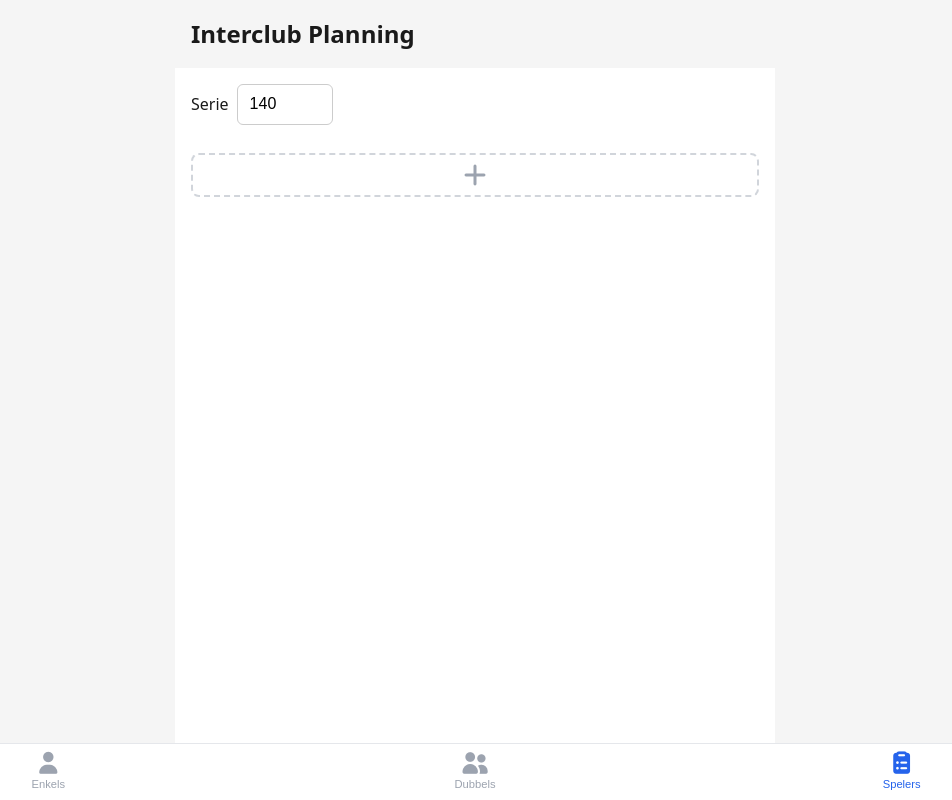
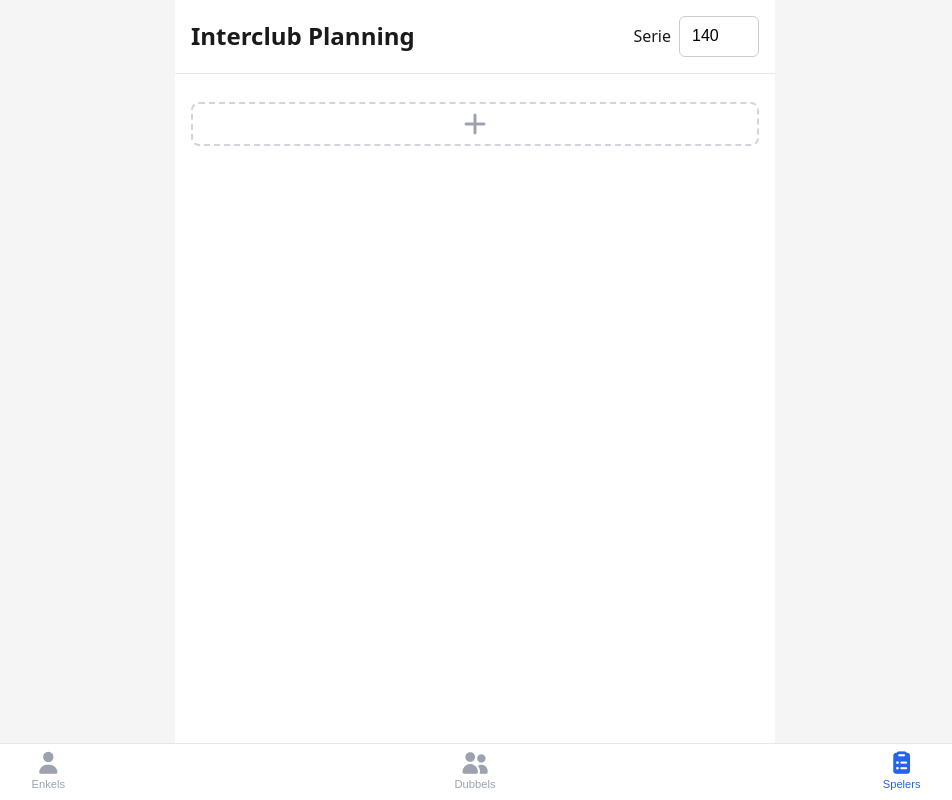
Before and after one commit to michelgrootjans/interclub-opstelling, a website built with Vite: page index.html in a window 1280 px wide. Shown: the whole page, without its empty margins (165-1117 px from the left). Built offline with nearby package versions, Linux system fonts and the light colour scheme.

Commit message:
introduce header component: move series input to header, update layout styles for improved alignment and spacing

```diff
--- a/src/main.ts
+++ b/src/main.ts
@@ -57,7 +57,10 @@ if (preset) {
 const app = document.getElementById('app')!
 
 app.innerHTML = `
-  <h1>Interclub Planning</h1>
+  <header>
+    <h1>Interclub Planning</h1>
+    <label id="limit-label">Serie<input id="input-limit" type="number" min="1" /></label>
+  </header>
 
   <section id="singles" class="panel">
     <div id="singles-compositions-list" class="tab-panel"></div>
@@ -68,7 +71,6 @@ app.innerHTML = `
   </section>
 
   <section id="player-list" class="panel hidden">
-    <label id="limit-label">Serie<input id="input-limit" type="number" min="1" /></label>
     <ul id="players-ul"></ul>
     <button id="btn-add-player" class="btn-add"><i class="fa-solid fa-plus"></i></button>
     <form id="player-form">
--- a/src/style.css
+++ b/src/style.css
@@ -70,11 +70,19 @@ body {
   display: none;
 }
 
+header {
+  display: flex;
+  flex-shrink: 0;
+  align-items: center;
+  justify-content: space-between;
+  padding: 1rem;
+  background: #fff;
+  border-bottom: 1px solid #e5e7eb;
+}
+
 h1 {
   font-size: 1.5rem;
-  flex-shrink: 0;
-  padding: 1rem 1rem 0;
-  margin-bottom: 1rem;
+  margin-bottom: 0;
 }
 
 h2 {
@@ -221,11 +229,10 @@ button {
   display: flex;
   align-items: center;
   gap: 0.5rem;
-  margin-bottom: 1rem;
 }
 
 #limit-label input {
-  width: 6rem;
+  width: 5rem;
 }
 
 .tab-panel {
```
